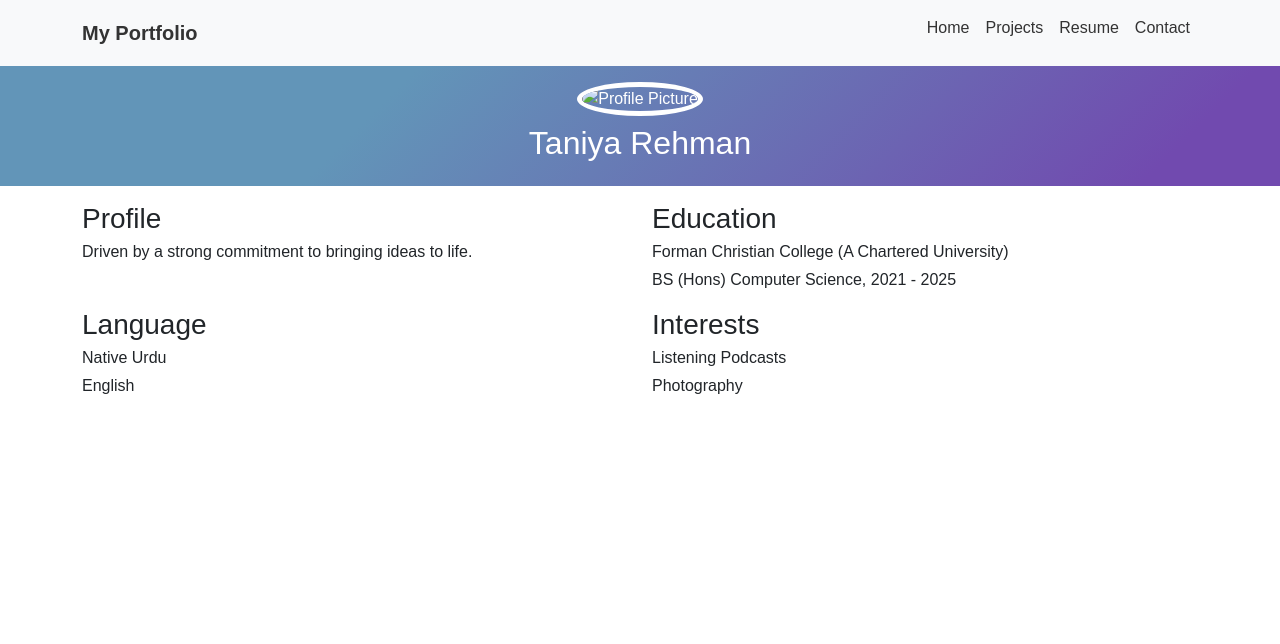
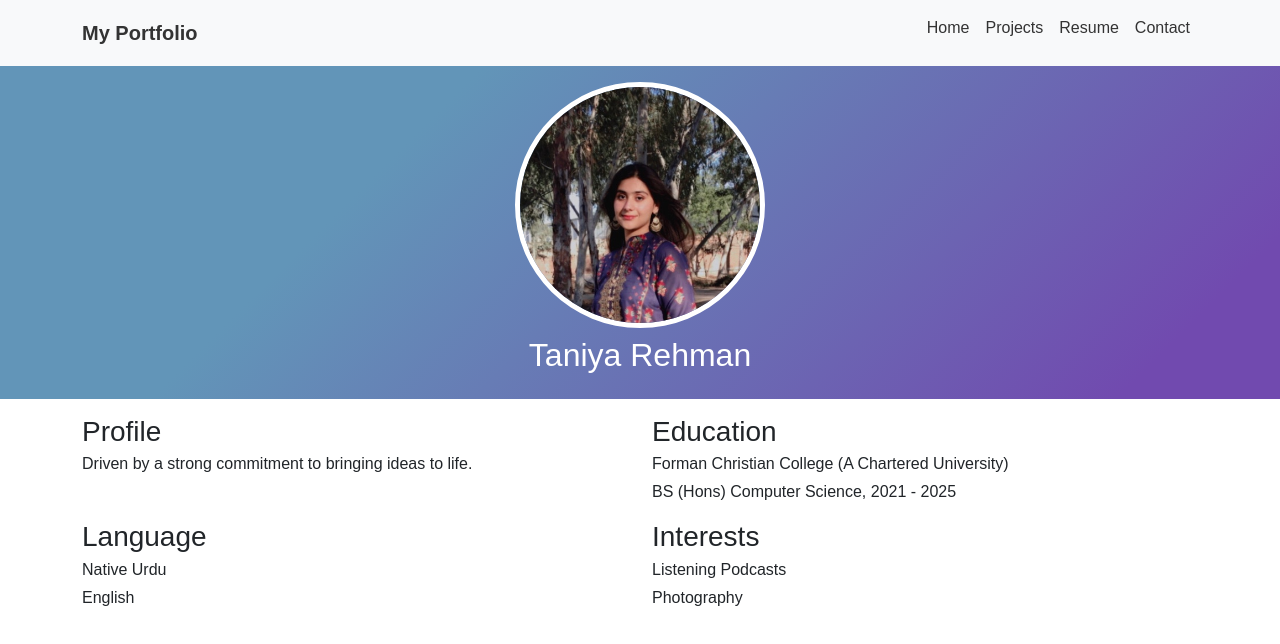
Before and after one commit to plzn0/Portfolio, a plain HTML site: page index.html in a window 1280 px wide. Drawn offline with nearby package versions, Linux system fonts and the light colour scheme.

Commit message:
Update index.html

```diff
--- a/index.html
+++ b/index.html
@@ -36,7 +36,7 @@
 
     <!-- Profile Section -->
     <header class="text-center bg py-3">
-        <img src="images/profile-img.jpg" alt="Profile Picture" class="rounded-circle" width="250">
+        <img src="profile-img.jpg" alt="Profile Picture" class="rounded-circle" width="250">
         <h1 class="my-2">Taniya Rehman</h1>
     </header>
 
```
